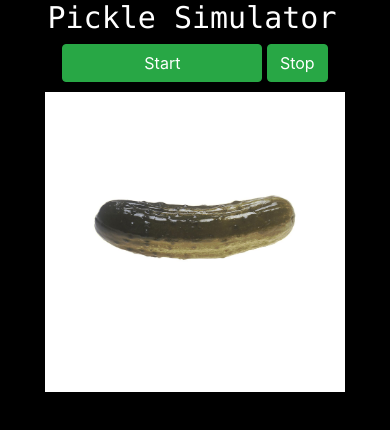
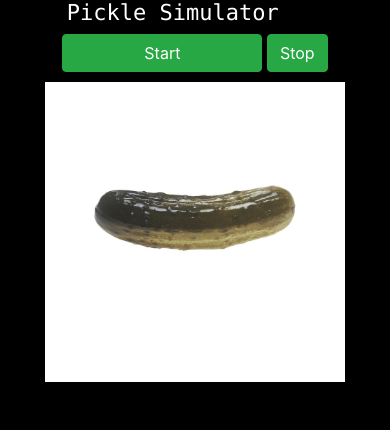
Before and after one commit to plspecter/slideshow-1, a plain HTML site: page index.html in a window 390 px wide. Shown: the top 430 px of the page. Drawn offline with nearby package versions, Linux system fonts and the light colour scheme.

Commit message:
slideshow-1

```diff
--- a/assets/css/style.css
+++ b/assets/css/style.css
@@ -60,9 +60,9 @@ body {
 }
 
 h1 {
-    font-size: 30px;
+    font-size: 22px;
     position: relative;
-    left: -30%;
+    left: -32%;
     margin-left: auto;
     margin-right: auto;
     text-align: center;
```
